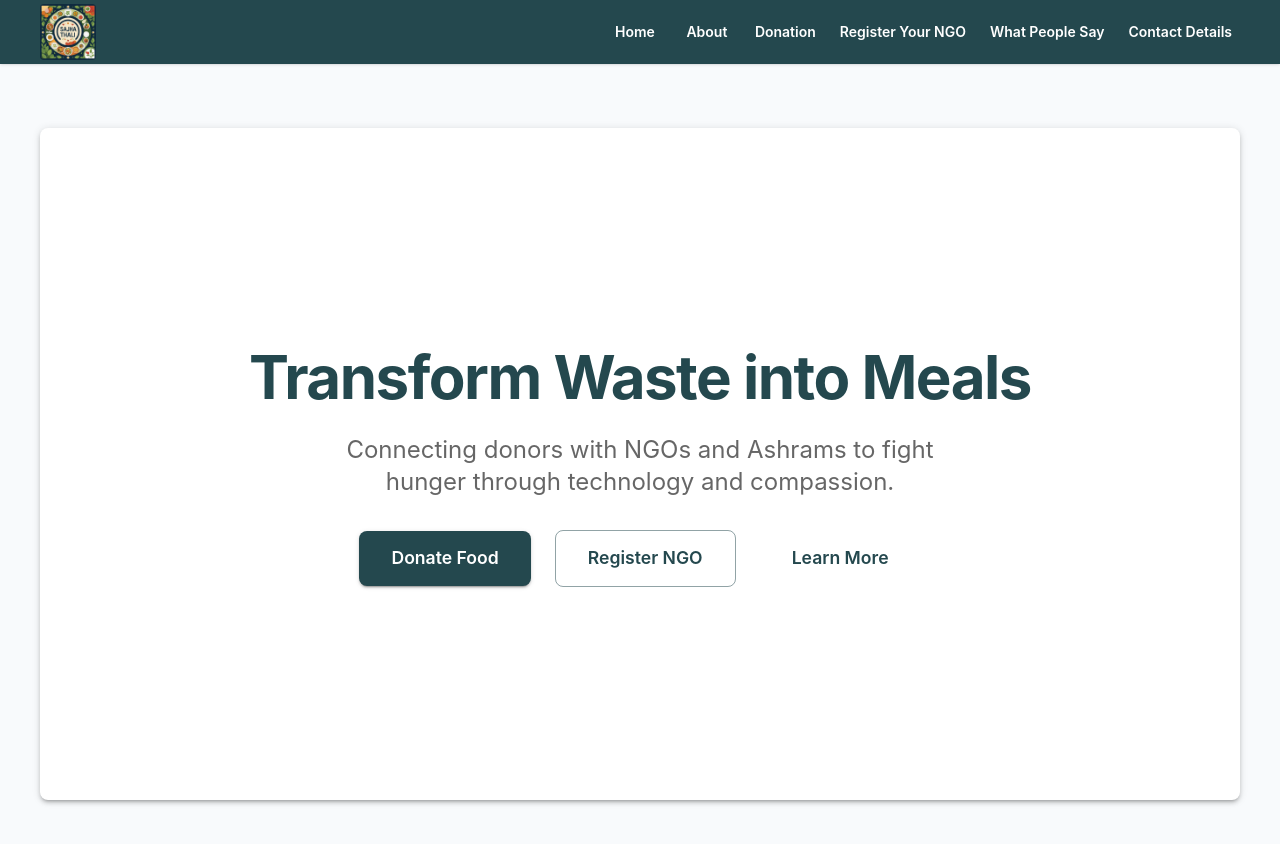
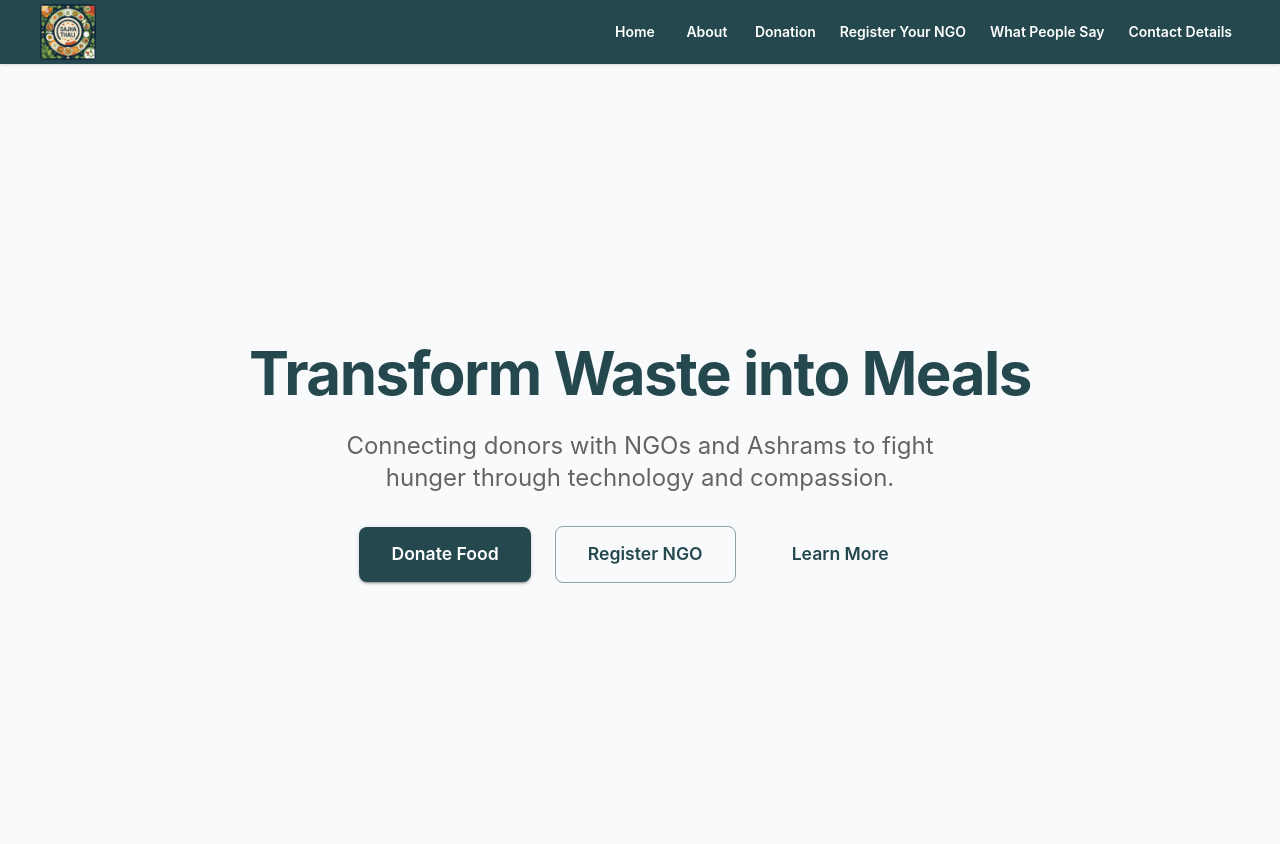
Before and after one commit to sajhathali/sothali, a Next.js app: page / in a window 1280 px wide. Shown: the top 844 px of the page. After the commit the page ends 800 px from the top, so only its background shows below. Built offline with nearby package versions, Linux system fonts and the light colour scheme.

Commit message:
fix: remove nested scrolling and card layout, improve space utilization

```diff
--- a/src/app/page.tsx
+++ b/src/app/page.tsx
@@ -4,7 +4,15 @@ import MainContainer from "@/components/MainContainer";
 export default function Home() {
   return (
     <MainContainer>
-      <Box sx={{ textAlign: "center", flex: 1, display: "flex", flexDirection: "column", justifyContent: "center" }}>
+      <Box
+        sx={{
+          textAlign: "center",
+          minHeight: "calc(100vh - 200px)",
+          display: "flex",
+          flexDirection: "column",
+          justifyContent: "center"
+        }}
+      >
         <Typography variant="h2" gutterBottom sx={{ fontWeight: 700, color: "primary.main" }}>
           Transform Waste into Meals
         </Typography>
--- a/src/components/MainContainer.tsx
+++ b/src/components/MainContainer.tsx
@@ -11,41 +11,22 @@ export default function MainContainer({ children }: MainContainerProps) {
   return (
     <Box
       sx={{
-        minHeight: "100vh",
+        minHeight: "calc(100vh - 64px)", // Full height minus navbar
         bgcolor: "background.default",
         pt: "64px", // Account for fixed navbar
-        display: "flex",
-        justifyContent: "center",
-        alignItems: "center",
-        px: { xs: 2, md: 4 },
-        py: { xs: 2, md: 4 },
+        px: { xs: 2, md: 0 },
       }}
     >
       <Box
         sx={{
           width: "100%",
           maxWidth: "1200px",
-          aspectRatio: { xs: "auto", md: "16/9" },
-          height: { xs: "auto", md: "calc(100vh - 128px)" }, // Full height minus navbar and padding
-          display: "flex",
-          flexDirection: "column",
-          bgcolor: "background.paper",
-          borderRadius: { xs: 0, md: 2 },
-          boxShadow: { xs: 0, md: 3 },
-          overflow: "hidden",
+          mx: "auto",
+          py: { xs: 3, md: 4 },
+          px: { xs: 0, md: 4 },
         }}
       >
-        <Box
-          sx={{
-            flex: 1,
-            p: { xs: 3, md: 4 },
-            overflow: "auto",
-            display: "flex",
-            flexDirection: "column",
-          }}
-        >
-          {children}
-        </Box>
+        {children}
       </Box>
     </Box>
   );
```
